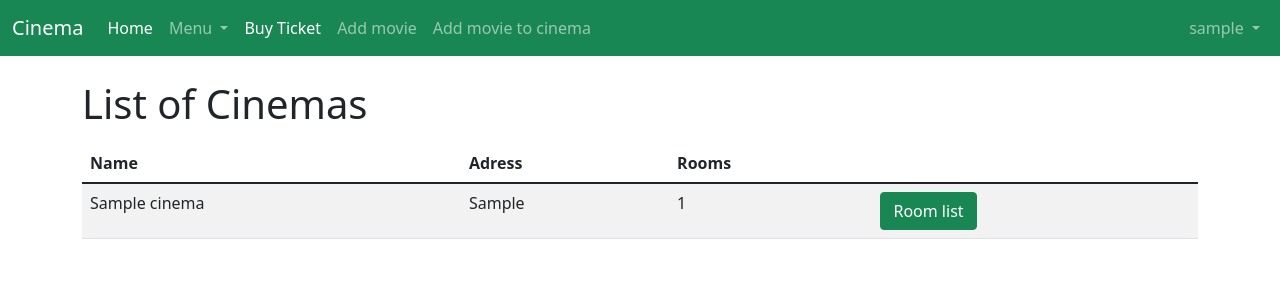
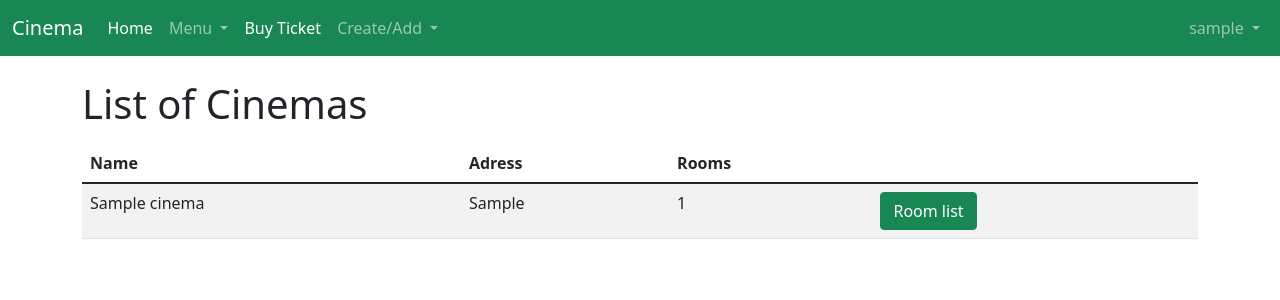
Before and after one commit to dbistuer/Projecte, a Django app: page /Teatre/Cinema/List in a window 1280 px wide. Shown: the top 300 px of the page. Run offline with Django 4.2, Linux system fonts and the light colour scheme; a user stored in the database is signed in; tables that the repository leaves empty hold one stand-in row (values such as "Sample post"); some libraries are stand-ins or nearby versions.

Commit message:
Top bar rework, added a new dropdown menu

```diff
--- a/Teatre/Templates/base.html
+++ b/Teatre/Templates/base.html
@@ -49,20 +49,27 @@
       <a class="nav-link active" aria-current="page" href="{% url 'select_tickets' %}">Buy Ticket</a>
       {% if user.is_authenticated %}
           {%  if user.is_staff or user.is_superuser %}
-            <li class="nav-item">
-              {% if request.path == new_movie %}
-                  <p class="nav-link active" style="margin-bottom: 0px">Add movie</p>
-              {% else %}
-                  <a class="nav-link" aria-current="page" href="{% url 'new_movie' %}">Add movie</a>
-              {% endif %}
-            </li>
-            <li class="nav-item">
-              {% if request.path == add_movie_cinema_room %}
-                  <p class="nav-link active" style="margin-bottom: 0px">Add movie to cinema</p>
-              {% else %}
-                  <a class="nav-link" aria-current="page" href="{% url 'add_movie_cinema_room' %}">Add movie to cinema</a>
-              {% endif %}
-            </li>
+          <li class="nav-item dropdown">
+            <a class="nav-link dropdown-toggle" href="#" id="navbarDropdown" role="button" data-bs-toggle="dropdown" aria-expanded="false">
+              Create/Add
+            </a>
+            <ul class="dropdown-menu" aria-labelledby="navbarDropdown">
+              <li class="nav-item">
+                <a class="dropdown-item" aria-current="page" href="{% url 'new_movie' %}">Add movie</a>
+              </li>
+              <li class="nav-item">
+                    <a class="dropdown-item" aria-current="page" href="{% url 'add_movie_cinema_room' %}">Create tickets</a>
+              </li>
+              <li class="nav-item"> <a class="dropdown-item" aria-current="page" href="">Add cinemas</a>
+              </li>
+              <li class="nav-item"> <a class="dropdown-item" aria-current="page" href="{% url 'create_room' %}">Add rooms</a>
+              </li>
+            </ul>
+          </li>
+
+
+
+
       {% endif %}
 
       {% endif %}
```
